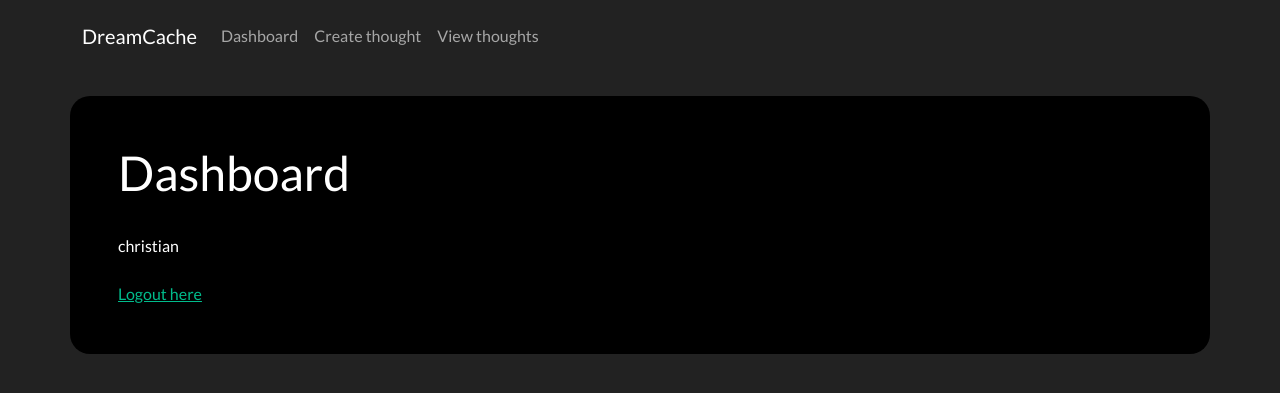
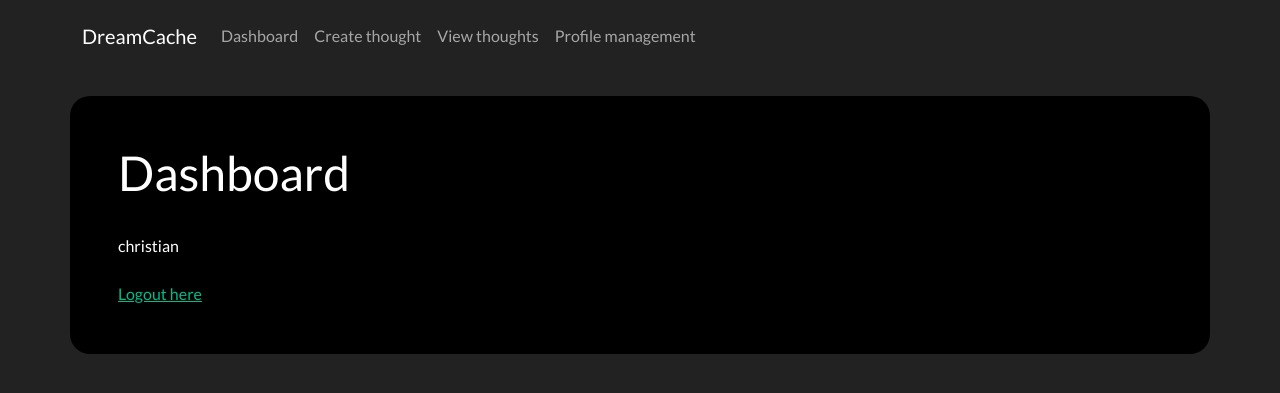
Before and after one commit to kalonjic34/dreamcache-website, a Django app: page /dashboard in a window 1280 px wide. Shown: the top 393 px of the page. Run offline with Django 5.2, Linux system fonts and the light colour scheme; a user stored in the database is signed in.

Commit message:
Add profile management link to navbar

```diff
--- a/dreamcache/journal/templates/journal/navbar.html
+++ b/dreamcache/journal/templates/journal/navbar.html
@@ -27,6 +27,9 @@
             <li class="nav-item">
               <a class="nav-link" href="{% url 'my-thoughts'%}">View thoughts</a>
             </li>
+            <li class="nav-item">
+              <a class="nav-link" href="{% url 'profile-management'%}">Profile management</a>
+            </li>
 
           </ul>
         </div>
```
